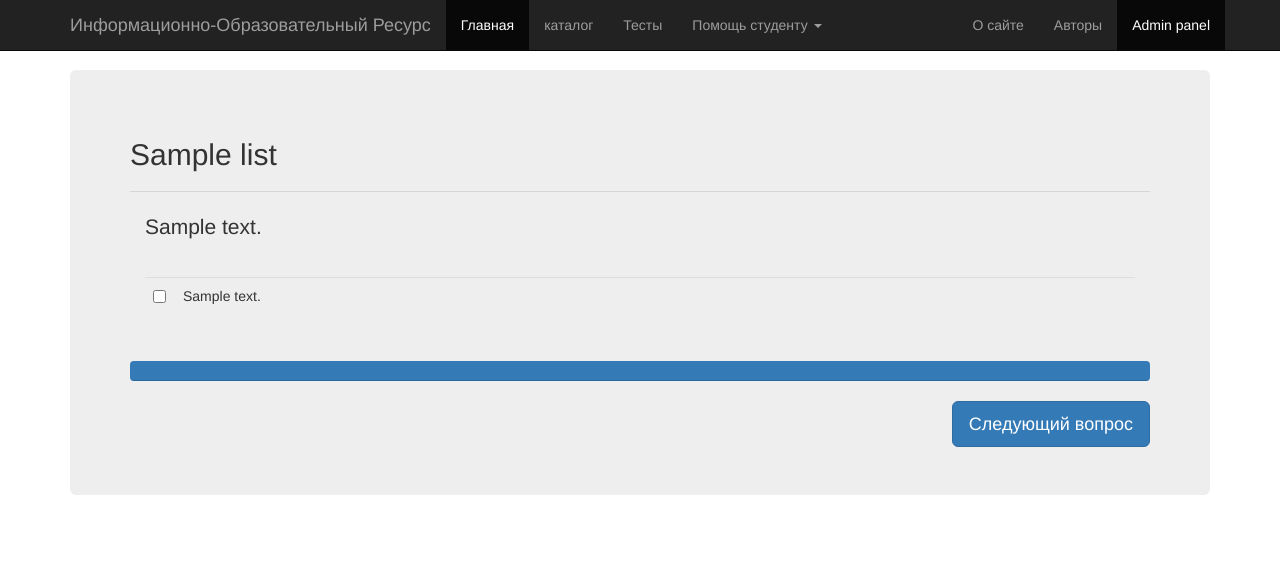
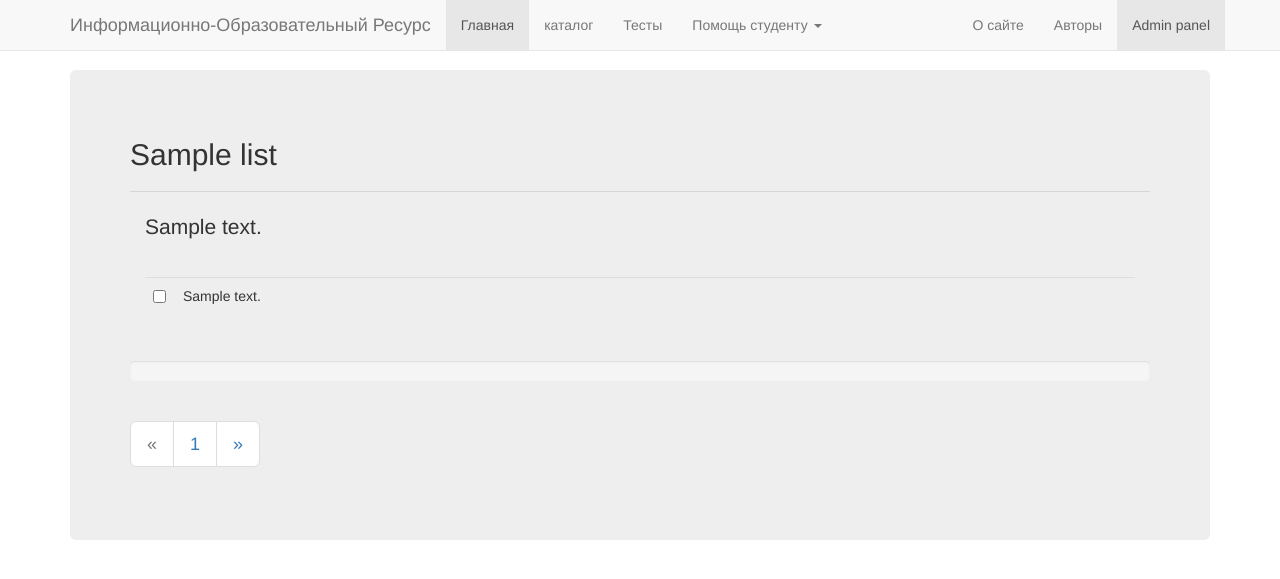
Before and after one commit to Yolshin195/schoolbook, a Django app: page /quzi/question/1/ in a window 1280 px wide. Shown: the top 579 px of the page. Run offline with Django 3.2, Linux system fonts and the light colour scheme; tables that the repository leaves empty hold one stand-in row (values such as "Sample post"); some libraries are stand-ins or nearby versions.

Commit message:
Переписал тестирование готов плагинатор на js

```diff
--- a/quzi/templates/answer.html
+++ b/quzi/templates/answer.html
@@ -35,16 +35,22 @@
     <span class="sr-only">10% Complete (danger)</span>
   </div>
 </div>
-<div class="pull-right">
-      <button type="button" class="btn btn-primary btn-lg" onclick="test()">Следующий вопрос</button>
-</div>
-<div class="row">
-<div class="col-mb-8" id="help"></div>
+<div>
+<ul class="pagination pagination-lg" id="pager">
+    <li class="previous disabled" id="previous"><a role="button">&laquo;</a></li>
+    <li class=""><a role="button">1</a></li>
+    <li class=""><a role="button">2</a></li>
+    <li class=""><a role="button">3</a></li>
+    <li class=""><a role="button">4</a></li>
+    <li class=""><a role="button">5</a></li>
+    <li><a role="button" onclick="answer(content_server[0])">6</a></li>
+    <li class="next" id="next"><a href="#">&raquo;</a></li>
+</ul>
 </div>
 {% endblock %}
 
 {% block answerJS %}
 
-    <script type="text/javascript" language="javascript" src="{% static "js/quzi/plaginator.js" %}">
+    <script type="text/javascript" language="javascript" src="{% static "js/quzi/plaginator2.js" %}">
     </script>
 {% endblock %}
--- a/static/js/quzi/plaginator.js
+++ b/static/js/quzi/plaginator.js
@@ -113,7 +113,7 @@ function test (){
     progress_bar = document.getElementsByName("progress_bar");
     console.log(progress_bar)
     if (check()){
-        prob(progress_bar[id_list - 1])
+        prob(progress_bar[id_list -1])
         if (main()){
             alert("тест завершон");
         }
--- /dev/null
+++ b/static/js/quzi/plaginator2.js
@@ -0,0 +1,80 @@
+most_recent = $(".answer_id")
+
+document.getElementById("progress").innerHTML = ""
+
+var content1 = $.ajax({
+    type: "GET",
+    url: "/quzi/testJS/" + most_recent.attr('id') + "/",
+    dataType: "jsonp",
+    success: function (data){data;},
+    async: false
+}).responseText;
+
+console.log(content1);
+
+var content_server = JSON.parse(content1);
+
+console.log(content_server);
+
+function answer(content){
+// функция отрисовки страницы
+
+    if (content){
+        document.getElementById("question").innerHTML = content.question_content
+        document.getElementById("answer").innerHTML = ""
+        for (fields of content.answer){
+            var answer = '<tr>'
+                + '<td style="width: 30px;" ><label>'
+                + '<input type="checkbox" name="checkbox" value="' + fields.ansver_boolean +'">'
+                + '</label></td>'
+                + '<td>' + fields.ansver_content + '</td>'
+                + '</tr>';
+            document.getElementById("answer").innerHTML += answer
+        }
+    }
+    else{
+         alert("тест пройден")
+    }
+    return content
+}
+
+function plaginator(length){
+    var element = '<li class="previous disabled" id="previous"><a role="button" onclick="previous()">&laquo;</a></li>';
+    document.getElementById("pager").innerHTML = element
+    for(var number = 0; number < length; number++){
+        element = '<li><a role="button" onclick="answer(content_server['+ number+'])">'+ (number + 1) +'</a></li>';
+        document.getElementById("pager").innerHTML += element
+    }
+    element = '<li class="next" id="next"><a role="button" onclick="next()">&raquo;</a></li>'
+    document.getElementById("pager").innerHTML += element
+}
+
+function next() {
+    if (current < content_server.length - 1){
+        current++;
+        answer(content_server[current]);
+    }
+    if (current == content_server.length - 1) {
+        document.getElementById("next").classList = "next disabled"
+    }
+    if (current > 0){
+        document.getElementById("previous").classList = "previous"
+    }
+    return current;
+}
+function previous() {
+    if (current != 0 ){
+        current--;
+        answer(content_server[current]);
+    }
+    if (current == 0) {
+        document.getElementById("previous").classList = "previous disabled"
+    }
+    if (current < content_server.length){
+        document.getElementById("next").classList = "next"
+    }
+    return current;
+}
+var current = 0;
+answer(content_server[current]);
+plaginator(content_server.length);
--- a/templates/main.html
+++ b/templates/main.html
@@ -32,7 +32,7 @@
   <body>
 
     <!-- Fixed navbar -->
-    <nav class="navbar navbar-inverse navbar-fixed-top">
+    <nav class="navbar navbar-default navbar-fixed-top">
 		<button type="button" class="navbar-toggle collapsed" data-toggle="collapse" data-target="#navbar" aria-expanded="false" aria-controls="navbar">
             <span class="sr-only"></span>
             <span class="icon-bar"></span>
```
Also changed, not shown: 1 other file.
